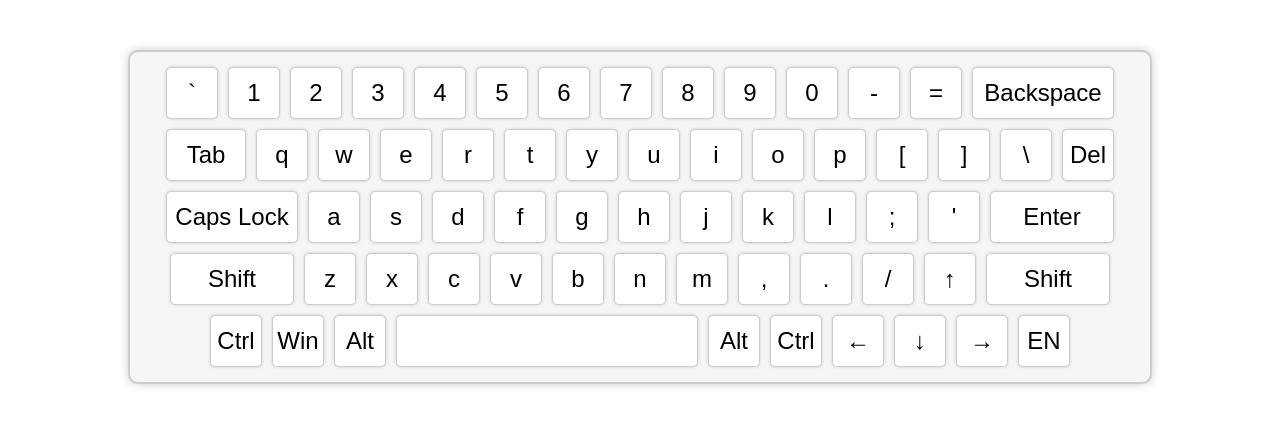
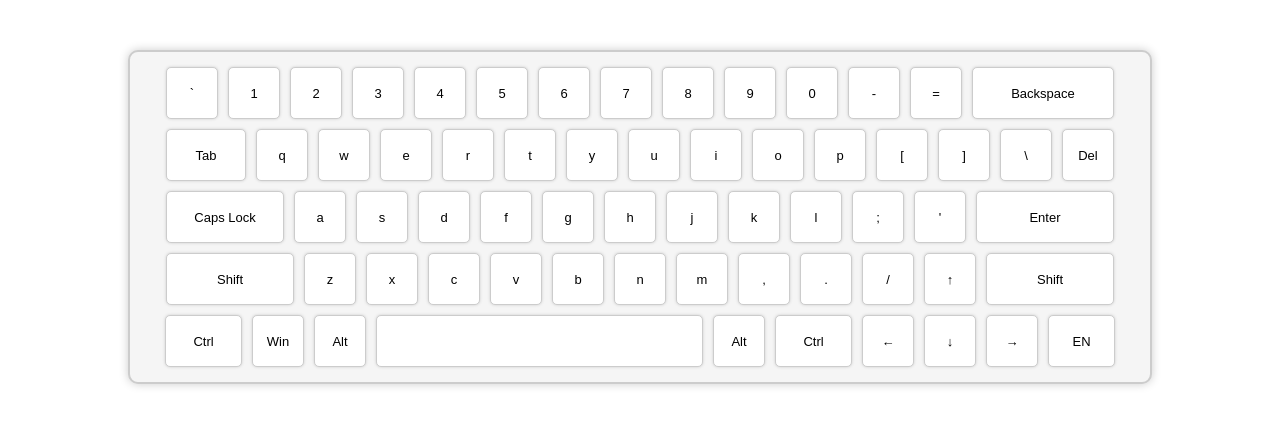
Before and after one commit to eordan/virtual-keyboard, a plain HTML site: page index.html in a window 1280 px wide. Drawn offline with Linux system fonts and the light colour scheme.

Commit message:
fix: correct the layout styles and appearence

```diff
--- a/app.js
+++ b/app.js
@@ -56,10 +56,10 @@ function generateRow(row) {
     // Add a custom class to certain keys to make them wider
     switch (row[i]) {
       case "Enter":
-        key.classList.add("special");
+        key.classList.add("enter");
         break;
       case "Shift":
-        key.classList.add("special");
+        key.classList.add("shift");
         break;
       case "Backspace":
         key.classList.add("backspace");
@@ -72,6 +72,13 @@ function generateRow(row) {
         break;
       case " ":
         key.classList.add("space");
+        break;
+      case "Ctrl":
+        key.classList.add("ctrl");
+        break;
+      case "EN":
+      case "RU":
+        key.classList.add("lang-key");
         break;
       default:
         key.classList.add("letter");
--- a/style.css
+++ b/style.css
@@ -33,6 +33,7 @@
   box-shadow: 0px 0px 3px #ccc;
   background-color: #fff;
   font-family: Arial, sans-serif;
+  font-size: small;
 }
 
 .keys:hover {
@@ -41,8 +42,12 @@
 }
 
 /* Special keys */
-.keys.special {
-  width: 122px;
+.keys.shift {
+  width: 126px;
+}
+
+.keys.enter {
+  width: 136px;
 }
 
 .keys.backspace {
@@ -54,9 +59,17 @@
 }
 
 .keys.caps-lock {
-  width: 130px;
+  width: 116px;
 }
 
 .keys.space {
-  width: 300px;
+  width: 325px;
 }
+
+.keys.lang-key {
+  width: 65px;
+}
+
+.keys.ctrl {
+  width: 75px;
+}
```
